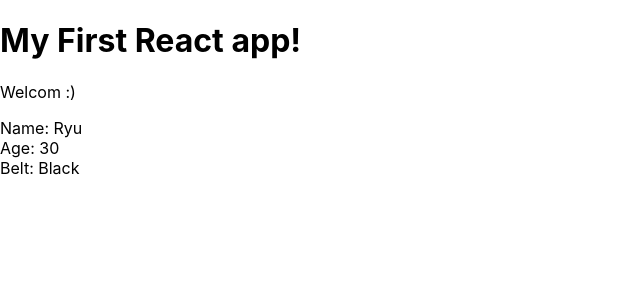
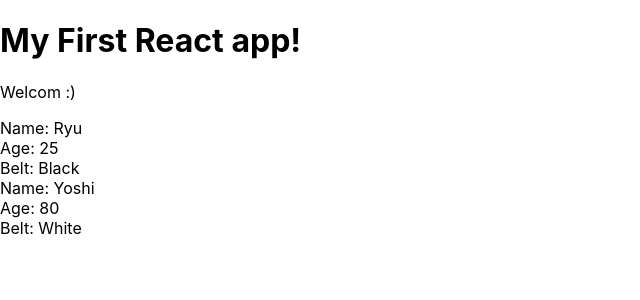
Before and after one commit to andres22atzel/react_tutorial, a React (Create React App) app in the folder myapp/: page / in a window 1280 px wide. Shown: the top 300 px of the page, without its empty margins (0-640 px from the left). Built offline with nearby package versions, Linux system fonts and the light colour scheme.

Commit message:
Using props and destructuring, algo how to recycle components

```diff
--- a/myapp/src/App.js
+++ b/myapp/src/App.js
@@ -10,8 +10,13 @@ function App() {
     <div className="App">
       <h1>My First React app!</h1>
       <p>Welcom :)</p>
-      {/*Here we are nesting the Ninjas component as a tag*/}
-      <Ninjas />
+      {/*Here we are nesting the Ninjas component as a tag
+        Also we are sending object info through props, this sintax
+        is for functional components, for class components is different.
+      */}
+      <Ninjas name={'Ryu'} age={25} belt={'Black'}/>
+      {/**here we are recycling the Ninjas component */}
+      <Ninjas name={'Yoshi'} age={80} belt={'White'}/>
     </div>
   );
 }
--- a/myapp/src/Ninjas.js
+++ b/myapp/src/Ninjas.js
@@ -1,11 +1,19 @@
 import React from "react";
 
-function Ninjas() {
+//Here we see the use of props, the props info is sended from the main App component
+//To the Ninjas functional component through parameter and then use through the code
+//props contain the props object info, it can be name different
+function Ninjas(props) {
+  // console.log(props);
+  //Here we are using destructuring, we are creating three variables from the info in our props
+  const { name, age, belt } = props;
   return (
     <div className="ninja">
-      <div>Name: Ryu</div>
-      <div>Age: 30</div>
-      <div>Belt: Black</div>
+      {/*Here we are using destructuring variables*/}
+      <div>Name: {name}</div>
+      {/*Here we are using the props directly*/}
+      <div>Age: {props.age}</div>
+      <div>Belt: {props.belt}</div>
     </div>
   );
 }
```
